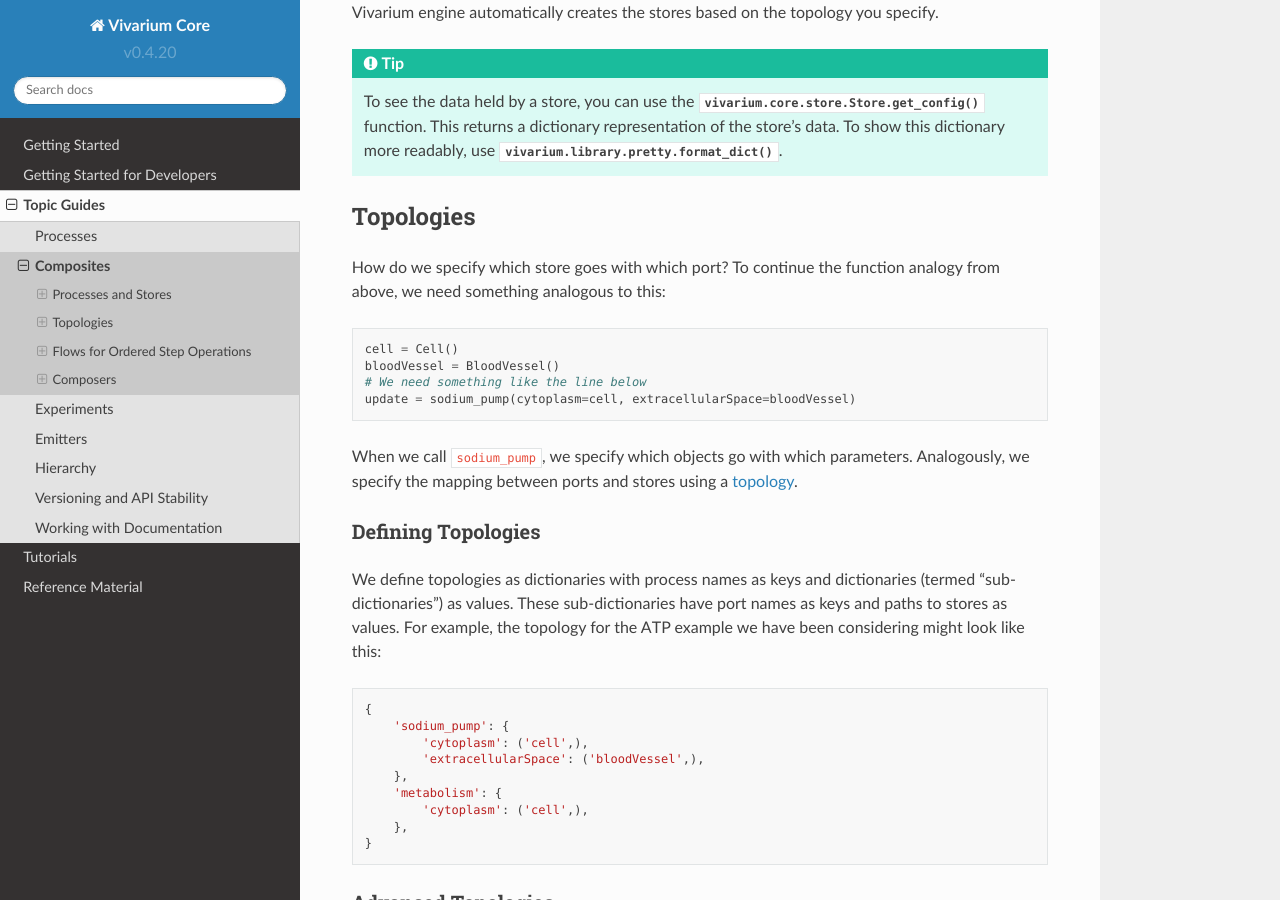
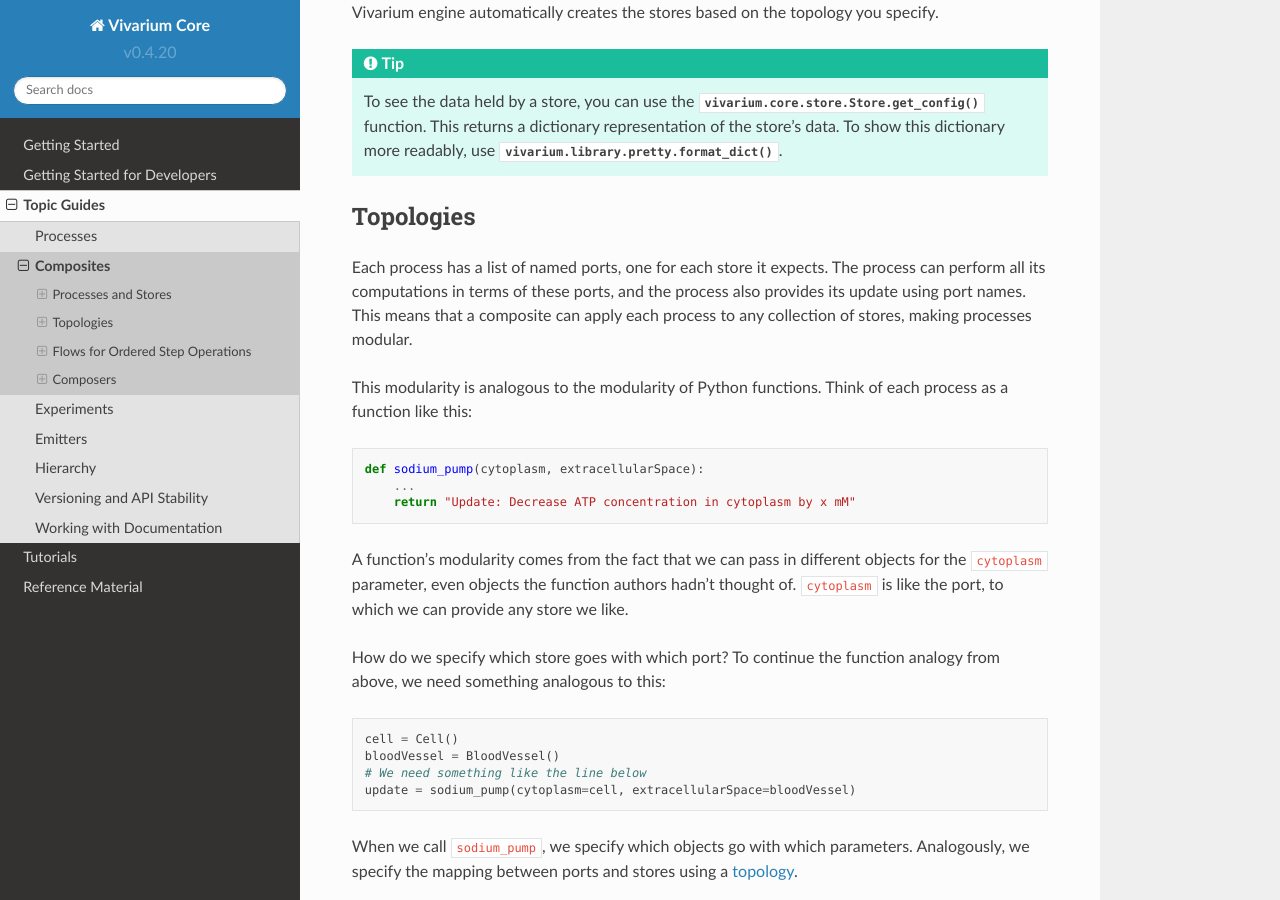
Before and after one commit to vivarium-collective/vivarium-core, a Sphinx documentation site: the page built from doc/guides/composites.rst, in a window 1280 px wide and 900 px high, scrolled down 1209 px. Built offline with Sphinx 7.4.7 and the Read the Docs theme 2.0.0, drawn with Linux system fonts in a browser that asks for light colours; pages that are not in the unit, such as notebooks, are missing from menus.

Commit message:
bring back some of the text on process modulary to the Composite Topology section

```diff
--- a/doc/guides/composites.rst
+++ b/doc/guides/composites.rst
@@ -72,6 +72,26 @@ topology you specify.
 ----------
 Topologies
 ----------
+
+Each process has a list of named ports, one for each store it expects.
+The process can perform all its computations in terms of these ports,
+and the process also provides its update using port names. This means
+that a composite can apply each process to any collection of stores,
+making processes modular.
+
+This modularity is analogous to the modularity of Python functions.
+Think of each process as a function like this:
+
+.. code-block:: python
+
+    def sodium_pump(cytoplasm, extracellularSpace):
+        ...
+        return "Update: Decrease ATP concentration in cytoplasm by x mM"
+
+A function's modularity comes from the fact that we can pass in different
+objects for the ``cytoplasm`` parameter, even objects the function
+authors hadn't thought of. ``cytoplasm`` is like the port, to which we
+can provide any store we like.
 
 How do we specify which store goes with which port? To continue the
 function analogy from above, we need something analogous to this:
```
